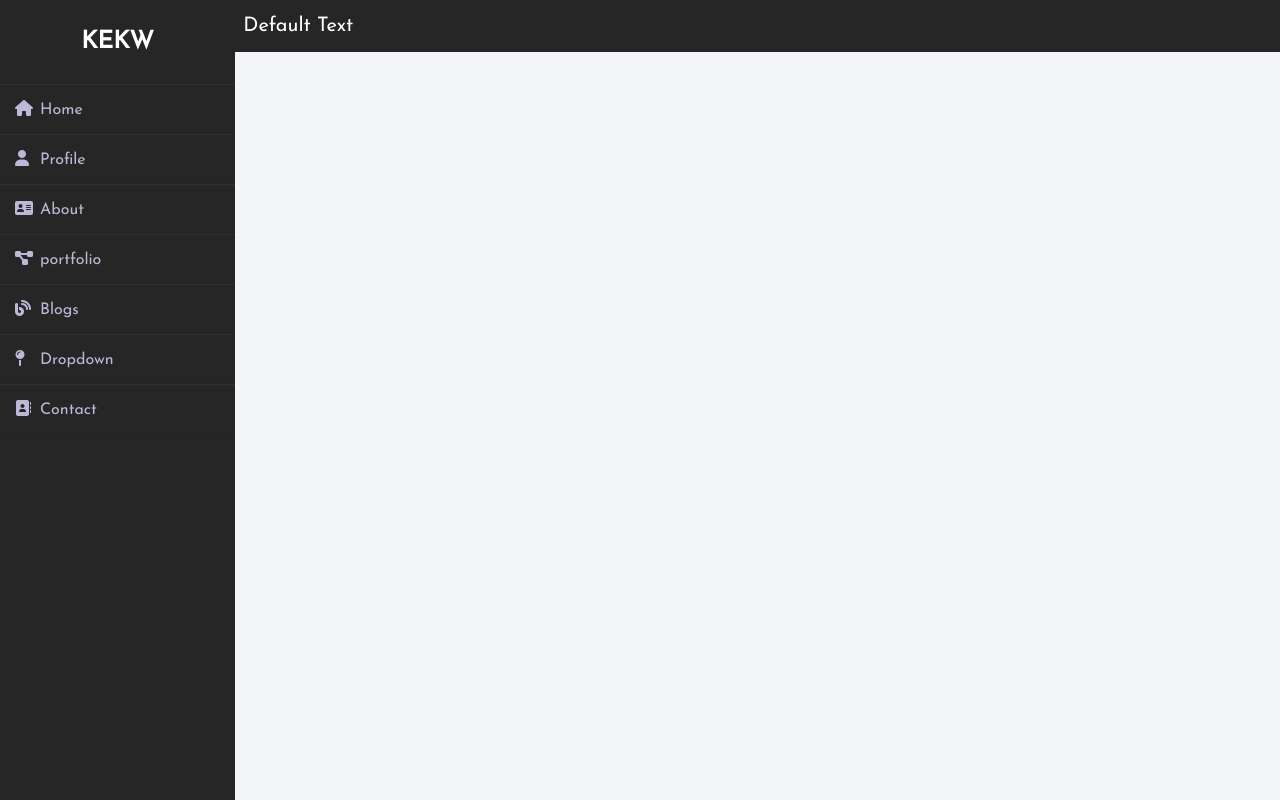
After one commit to NelsonGan/rmanager, a PHP site: page /template.php in a window 1280 px wide. The commit adds this page. Run offline with PHP 8.4, Linux system fonts and the light colour scheme; some libraries are stand-ins or nearby versions.

Commit message:
Page Template Created

```diff
--- a/inventory.php
+++ b/inventory.php
@@ -11,6 +11,7 @@
     </div>
 
     <div style="flex: 5;">
+        <div class="mainbody">
             <div class="topbar">
                 <span>Inventory Record</span>
             </div>
@@ -31,8 +32,7 @@
                         </tr>
                     </table>
                 </center>
-
             </div>
         </div>
-
+    </div>
 </body>
--- a/stylesheets/default.css
+++ b/stylesheets/default.css
@@ -3,6 +3,30 @@ body, html {
   margin: 0px;
   height: 100%;
   background: #F5F5F5;
+}
+
+body{
+  display: flex;
+}
+
+.topbar {
+  background: #262626;
+  width: 100%;
+  padding-top: 16px;
+  padding-bottom: 16px;
+}
+
+.topbar span {
+  margin: 3px;
+  color: white;
+  font-size: 20px;
+  margin-left: 30px;
+}
+
+
+.mainbody{
+  width: 100%;
+  margin: 0px;
 }
 
 .btn {
--- a/stylesheets/sidebar.css
+++ b/stylesheets/sidebar.css
@@ -21,11 +21,15 @@ body{
 }
 
 .wrapper .sidebar{
-  width: 100%;
+  width: 235px;
   height: 100%;
   background: #262626;
   padding: 30px 0px;
-  position: relative;
+  position: fixed;
+  z-index: 1;
+  top: 0;
+  left: 0;
+  overflow-x: hidden;
 }
 
 .wrapper .sidebar h2{
--- /dev/null
+++ b/template.php
@@ -0,0 +1,20 @@
+<!DOCTYPE html>
+<head>
+    <title>Default Title</title>
+    <link href="stylesheets/default.css" rel="stylesheet" type="text/css">
+</head>
+
+<body>
+    <div style="flex: 1;">
+        <?php include "sidebar.html"; ?>
+    </div>
+
+    <div style="flex: 5;">
+        <div class="mainbody">
+            <div class="topbar">
+                <span>Default Text</span>
+            </div>
+
+        </div>
+    </div>
+</body>
```
Also changed, not shown: stylesheets/inventory.css (+0 -18 lines). Lines whose indentation alone changed are shown as unchanged.
